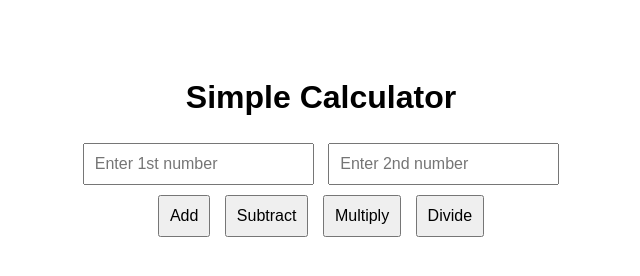
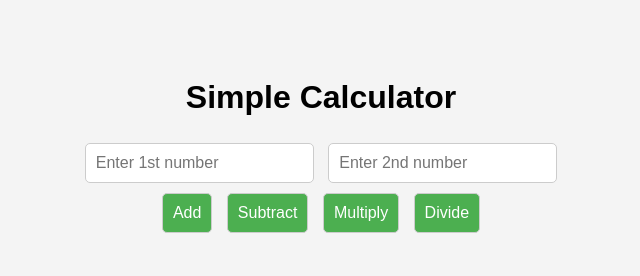
Before and after one commit to Abubakar-Wahla/portfolio, a plain HTML site: page cal.html in a window 1280 px wide. Shown: the whole page, without its empty margins (319-959 px from the left). Drawn offline with Linux system fonts and the light colour scheme.

Commit message:
css added

```diff
--- /dev/null
+++ b/cal.css
@@ -0,0 +1,31 @@
+body {
+    font-family: Arial, sans-serif;
+    text-align: center;
+    padding-top: 50px;
+    background-color: #f4f4f4;
+  }
+
+  input, button {
+    padding: 10px;
+    margin: 5px;
+    font-size: 16px;
+    border: 1px solid #ccc;
+    border-radius: 5px;
+  }
+
+  button {
+    background-color: #4CAF50;
+    color: white;
+    cursor: pointer;
+  }
+
+  button:hover {
+    background-color: #45a049;
+  }
+
+  .result {
+    margin-top: 20px;
+    font-size: 20px;
+    font-weight: bold;
+    color: #333;
+  }
--- a/cal.html
+++ b/cal.html
@@ -3,6 +3,8 @@
 <head>
   <meta charset="UTF-8">
   <title>Simple Calculator</title>
+  <link rel="stylesheet" href="cal.css">
+
   <style>
     body {
       font-family: Arial, sans-serif;
```
